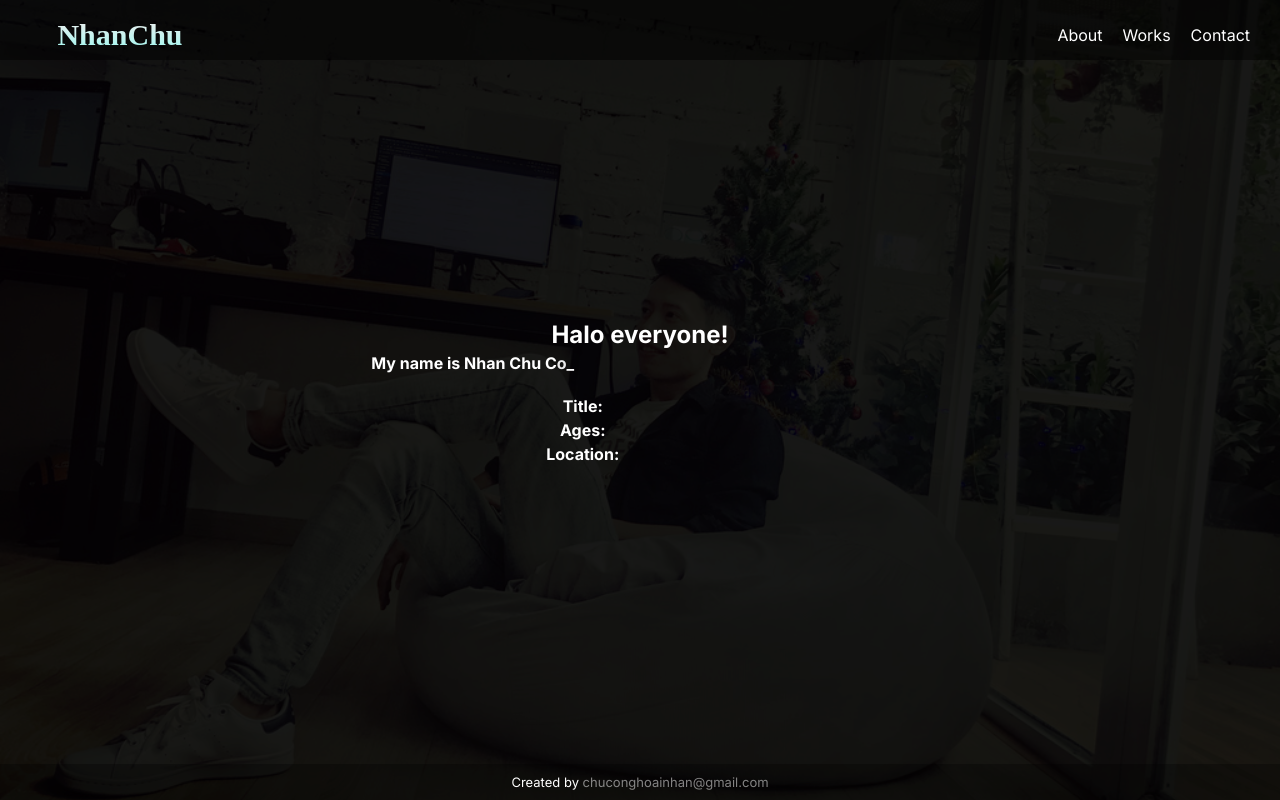
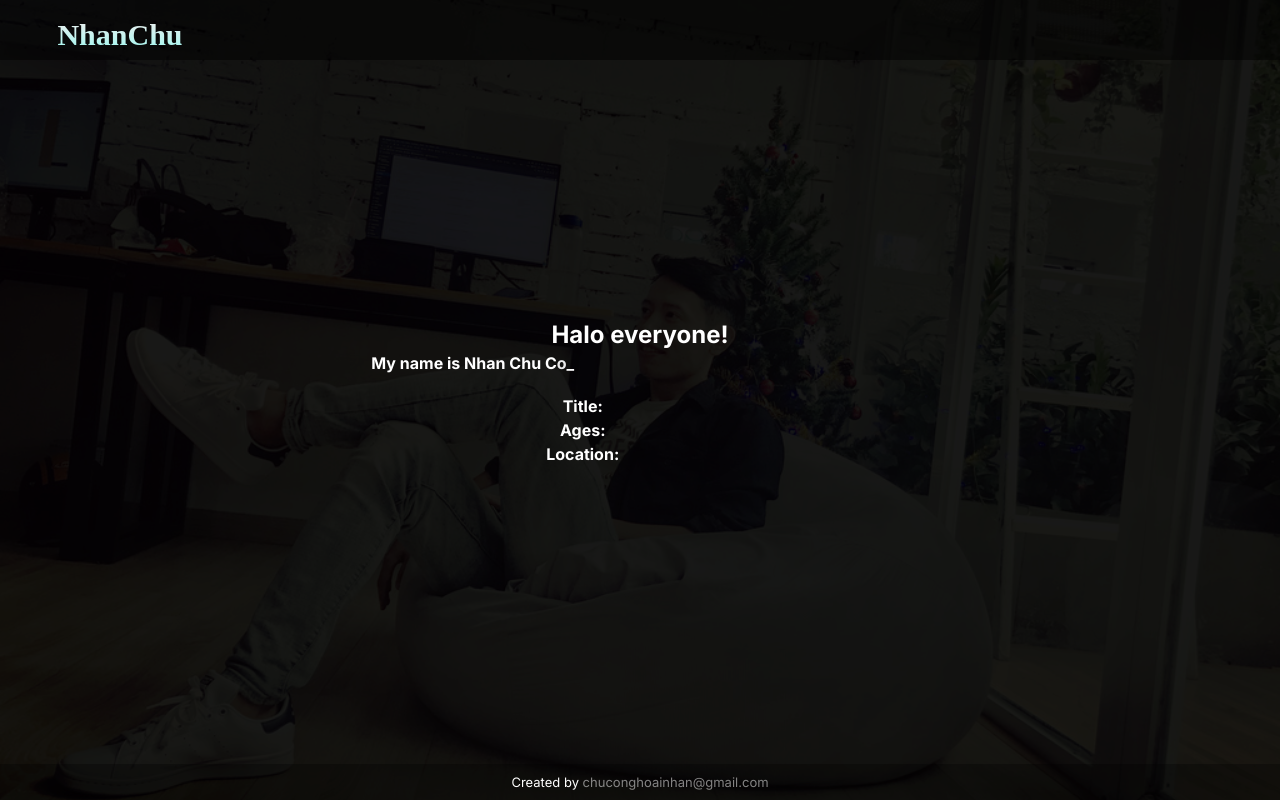
Before and after one commit to nardoCN/nardocn.github.io, a Next.js app: page / in a window 1280 px wide. Built offline with nearby package versions, Linux system fonts and the light colour scheme; a web font is replaced by a local one.

Commit message:
update for Typing Text

```diff
--- a/components/header/index.tsx
+++ b/components/header/index.tsx
@@ -8,7 +8,7 @@ export default function Header() {
                     <div className="header-logo">
                         <h1>NhanChu</h1>
                     </div>
-                    <div className="header-menu">
+                    {/* <div className="header-menu">
                         <nav>
                             <div className="header-menu-item">
                                 <a href="#">About</a>
@@ -20,7 +20,7 @@ export default function Header() {
                                 <a href="#">Contact</a>
                             </div>
                         </nav>
-                    </div>
+                    </div> */}
                 </div>
             </div>
         </header>
```
